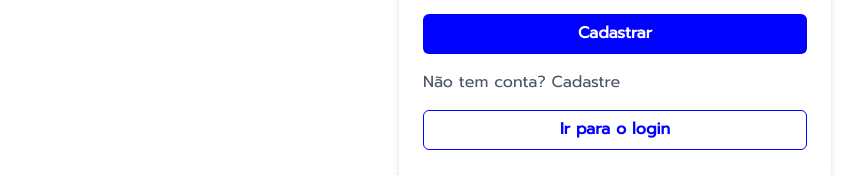
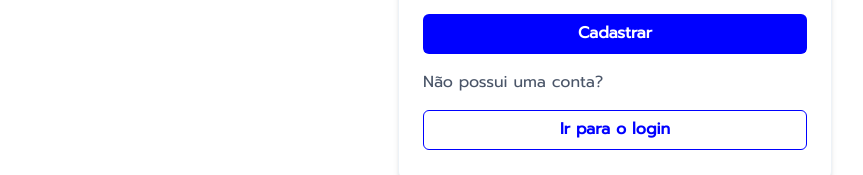
Before and after one commit to erick-paiva/stack-kenzie, a React (Create React App) app: page /signup in a window 1280 px wide. Shown: the part 712-887 px from the top of the page, without its empty margins (208-1071 px from the left). Built offline with nearby package versions, Linux system fonts and the light colour scheme; no server answers.

Commit message:
fix: signup info text.

```diff
--- a/src/components/FormSignUp/index.jsx
+++ b/src/components/FormSignUp/index.jsx
@@ -212,7 +212,7 @@ export default function FormSignUp() {
         </Button>
 
         <Text ml="1" mt="2" mb="2" color="gray.600">
-          Não tem conta? Cadastre
+          Não possui uma conta?
         </Text>
         <Button
           fontSize="16px"
```
